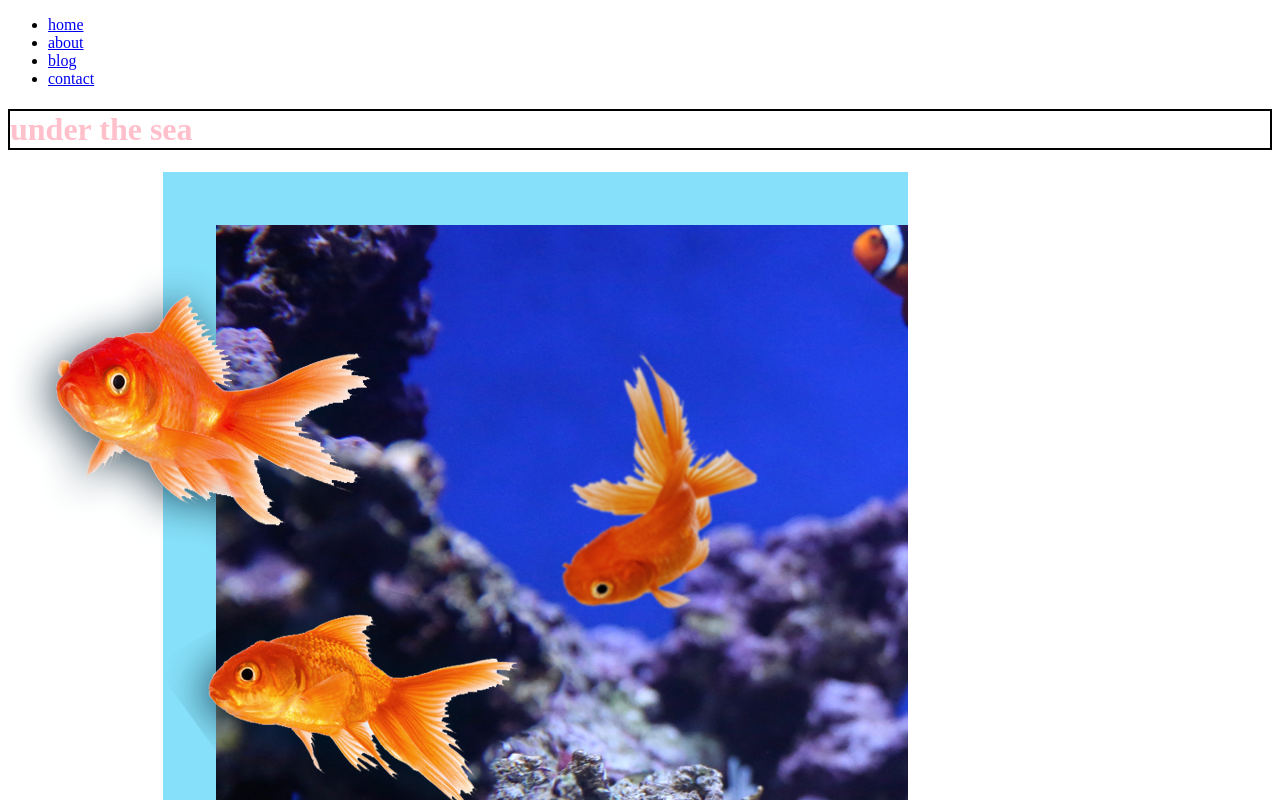
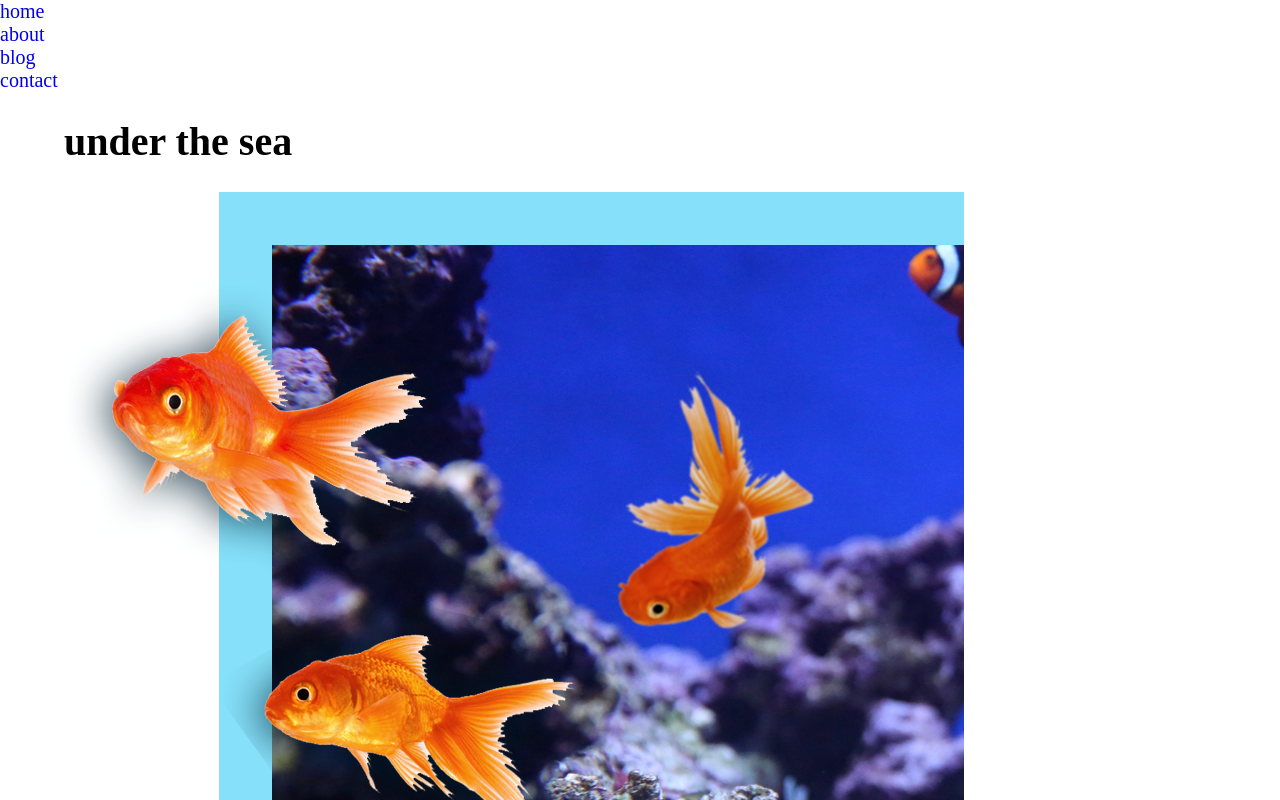
Before and after one commit to JairoCalderon/ProjectOne, a plain HTML site: page mainPageIndex.html in a window 1280 px wide. Shown: the top 800 px of the page. Drawn offline with Linux system fonts and the light colour scheme.

Commit message:
created some partials files, that's all for today folks

```diff
--- a/mainPageIndex.html
+++ b/mainPageIndex.html
@@ -5,6 +5,10 @@
     <meta charset="UTF-8">
     <meta http-equiv="X-UA-Compatible" content="IE=edge">
     <meta name="viewport" content="width=, initial-scale=1.0">
+    <link rel="preconnect" href="https://fonts.googleapis.com">
+    <link rel="preconnect" href="https://fonts.gstatic.com" crossorigin>
+    <link href="https://fonts.googleapis.com/css2?family=Barlow&family=Lato:wght@300&display=swap" rel="stylesheet">
+    <script src="https://kit.fontawesome.com/efe97b2b87.js" crossorigin="anonymous"></script>
     <link rel="stylesheet" href="styles/styles.css">
     <title>Under the Sea</title>
 </head>
--- /dev/null
+++ b/styles/sass/partials/_basicStyles.scss
@@ -0,0 +1,27 @@
+*{
+    margin: 0;
+    padding: 0;
+}
+
+html{
+    font-size: 125%;
+}
+.wrapper{
+    max-width: 1200px;
+    width: 90%;
+    margin: 0 auto;
+}
+
+img{
+    display: block;
+    max-width: 100%;
+    height: auto;
+}
+
+ul{
+    list-style: none;
+}
+
+a{
+    text-decoration: none;
+}
--- a/styles/sass/styles.scss
+++ b/styles/sass/styles.scss
@@ -1,4 +1,2 @@
-h1{
-    color: pink;
-    border: 2px solid black;
-}
+@import "./partials/setup";
+@import "./partials/basicStyles";
```
Also changed, not shown: styles/sass/partials/_setup.scss (renamed from styles/sass/_setup.scss), styles/sass/partials/_typography.scss (added), styles/sass/partials/_variables.scss (added), styles/styles.css.
